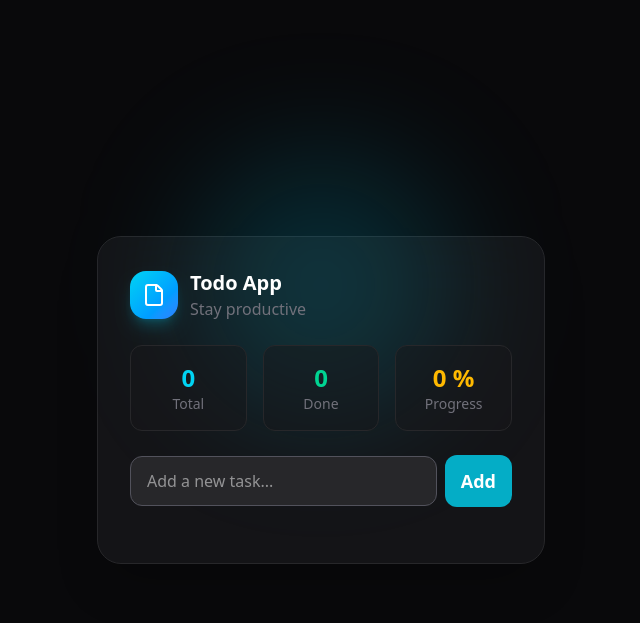
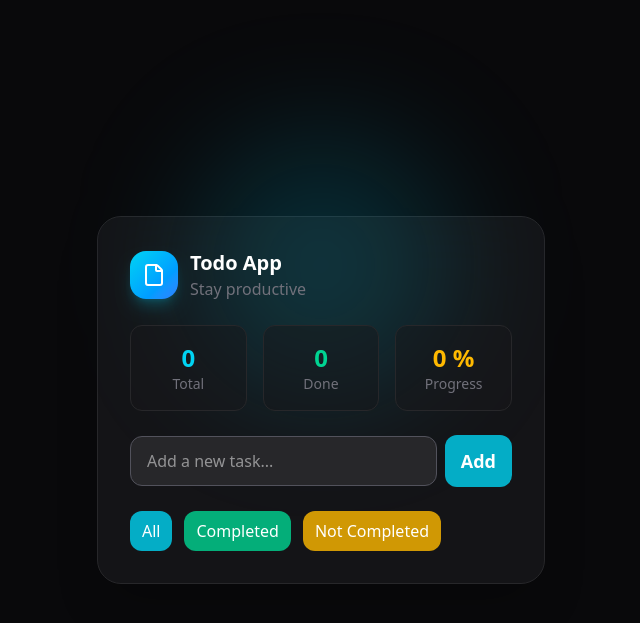
Before and after one commit to BenzzoKrugger/todo-app, a FastAPI app: page / in a window 1280 px wide. Shown: the top 623 px of the page, without its empty margins (319-959 px from the left). Run offline with FastAPI, Linux system fonts and the light colour scheme.

Commit message:
feat: add UI buttons for filter

```diff
--- a/app/templates/index.html.j2
+++ b/app/templates/index.html.j2
@@ -76,6 +76,13 @@
             {% include "partials/todo_item.html.j2" %}
           {% endfor %}
         </ul>
+
+        {# Filter buttons #}
+        <div class="mt-6 flex gap-3">
+          <button class="px-3 py-2 bg-cyan-400/80 rounded-xl hover:bg-cyan-400/50">All</button>
+          <button class="px-3 py-2 bg-emerald-400/80 rounded-xl hover:bg-emerald-400/50">Completed</button>
+          <button class="px-3 py-2 bg-amber-400/80 rounded-xl hover:bg-amber-400/50">Not Completed</button>
+        </div>
       </div>
     </div>
   </div>
```
